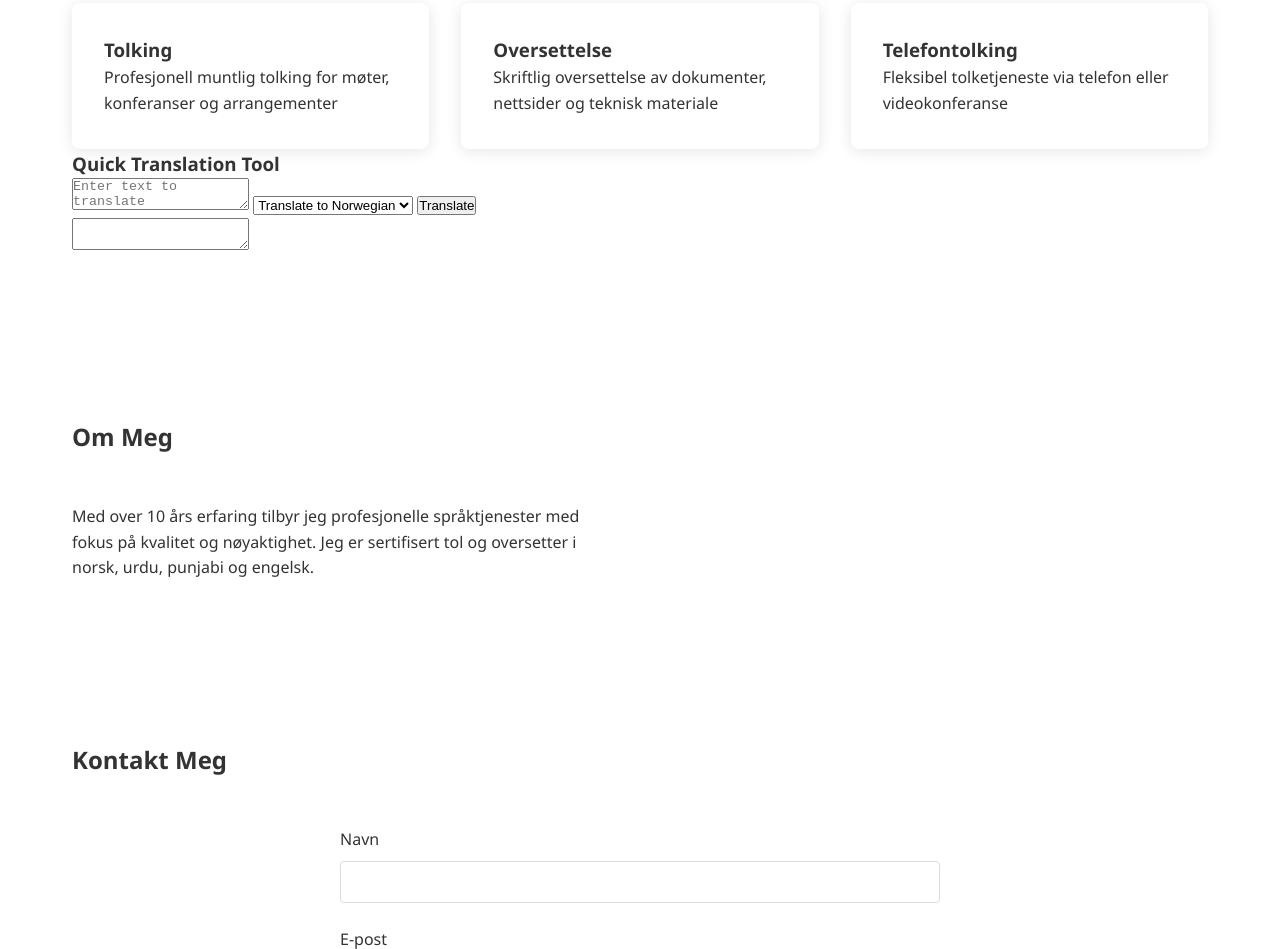
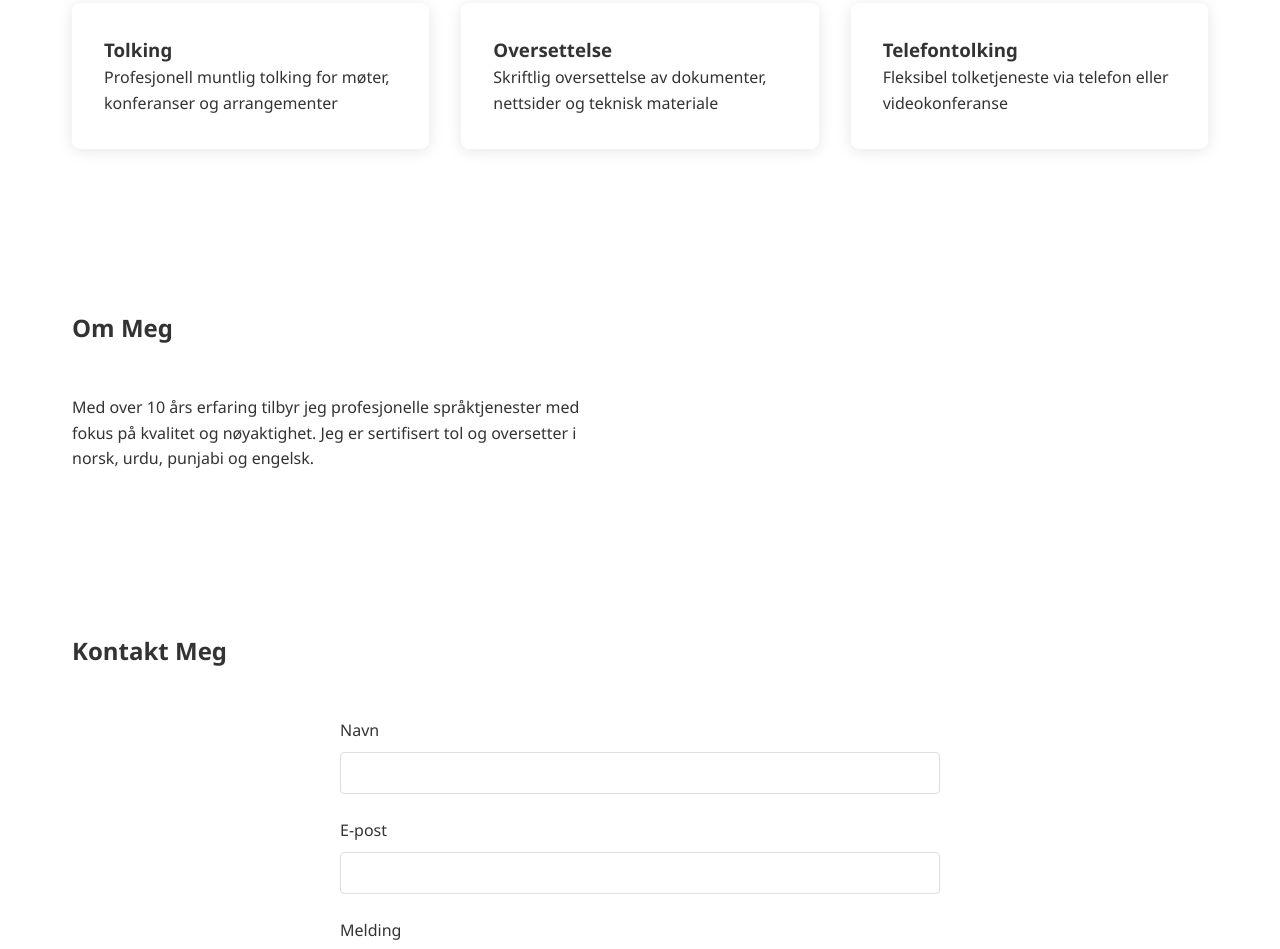
Before and after one commit to asamkhan/sammi, a plain HTML site: page index.html in a window 1280 px wide. Shown: the part 963-1912 px from the top of the page. Drawn offline with Linux system fonts and the light colour scheme.

Commit message:
live translation removed

```diff
--- a/index.html
+++ b/index.html
@@ -54,23 +54,7 @@
                     <p data-translate="service3-desc">Fleksibel tolketjeneste via telefon eller videokonferanse</p>
                 </div>
             </div>
-            <!-- Add this after the services-grid div in the services section -->
-            <div class="translation-tool">
-                <h3 data-translate="translator-title">Quick Translation Tool</h3>
-                <div class="translator-container">
-                    <div class="input-group">
-                        <textarea id="sourceText" placeholder="Enter text to translate" data-translate="translator-placeholder"></textarea>
-                        <select id="targetLang">
-                            <option value="no" data-translate="translator-to-norwegian">Translate to Norwegian</option>
-                            <option value="ur" data-translate="translator-to-urdu">Translate to Urdu</option>
-                        </select>
-                        <button onclick="translateText()" data-translate="translator-button">Translate</button>
-                    </div>
-                    <div class="output-group">
-                        <textarea id="translatedText" readonly data-translate="translator-result-placeholder"></textarea>
-                    </div>
-                </div>
-            </div>
+            <!-- Translation tool section removed -->
         </section>
 
         <section id="about" class="about">
```
